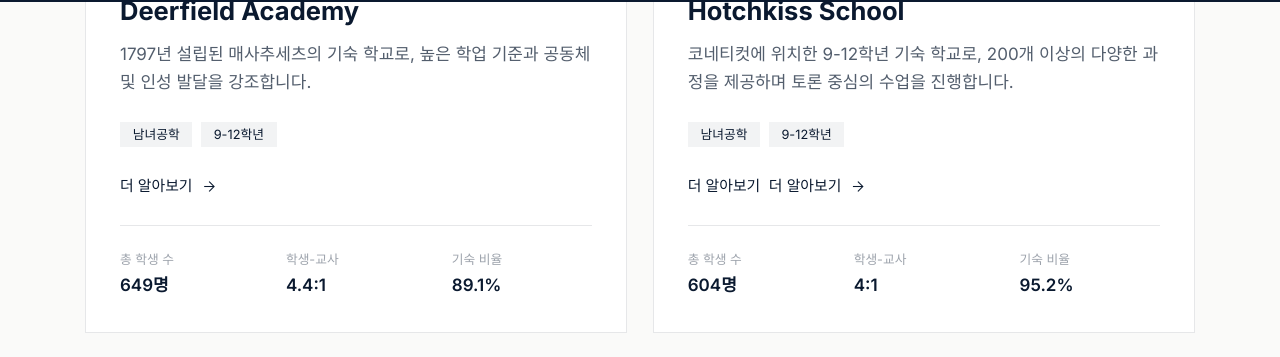
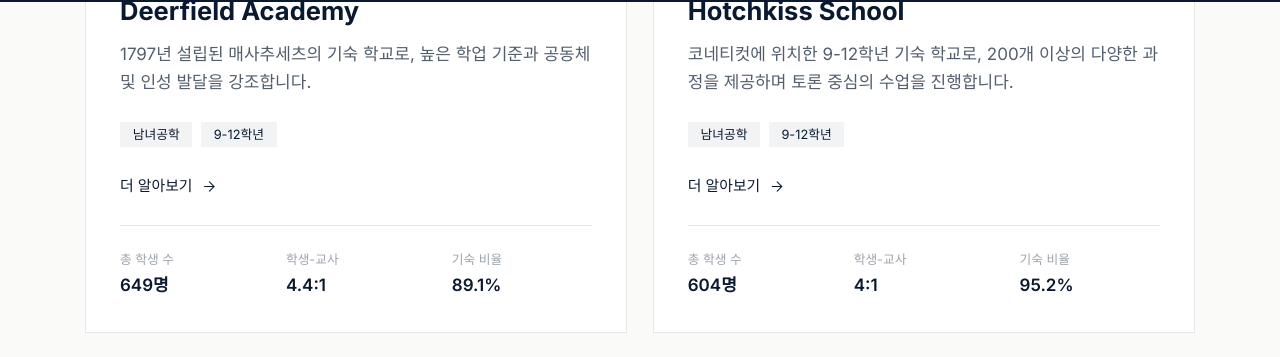
Before and after one commit to 48knot/github-48knot-pages, a Jekyll site: the page alpha/choice.html, which Jekyll copies as it is, in a window 1280 px wide and 900 px high, scrolled down 6041 px. Shown: the part 83-440 px from the top of the window. Built offline with Jekyll 4.4.1, drawn with Linux system fonts in a browser that asks for light colours; nearby versions of some CDN libraries; some web fonts are replaced.

Commit message:
파일 연결관계수정

```diff
--- a/alpha/choice.html
+++ b/alpha/choice.html
@@ -638,7 +638,6 @@
 </div>
 <a class="inline-flex items-center gap-2 text-royal-navy dark:text-white/60 text-sm group-hover:gap-3 transition-all" href="schoollist.html?school=hotchkiss">
 <span>더 알아보기</span>
-<span>더 알아보기</span>
 <span class="material-symbols-outlined text-base">arrow_forward</span>
 </a>
 <div class="mt-6 pt-6 border-t border-royal-navy/10 dark:border-white/10">
```
